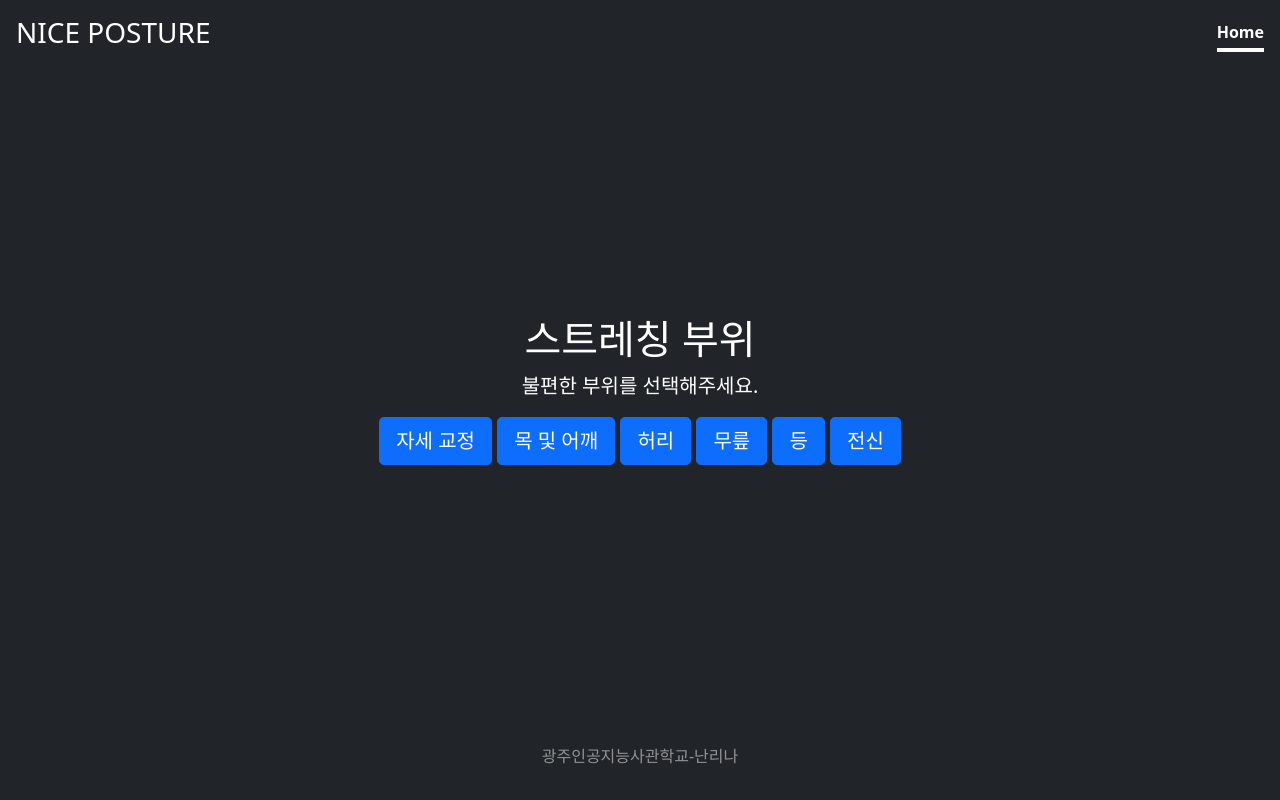
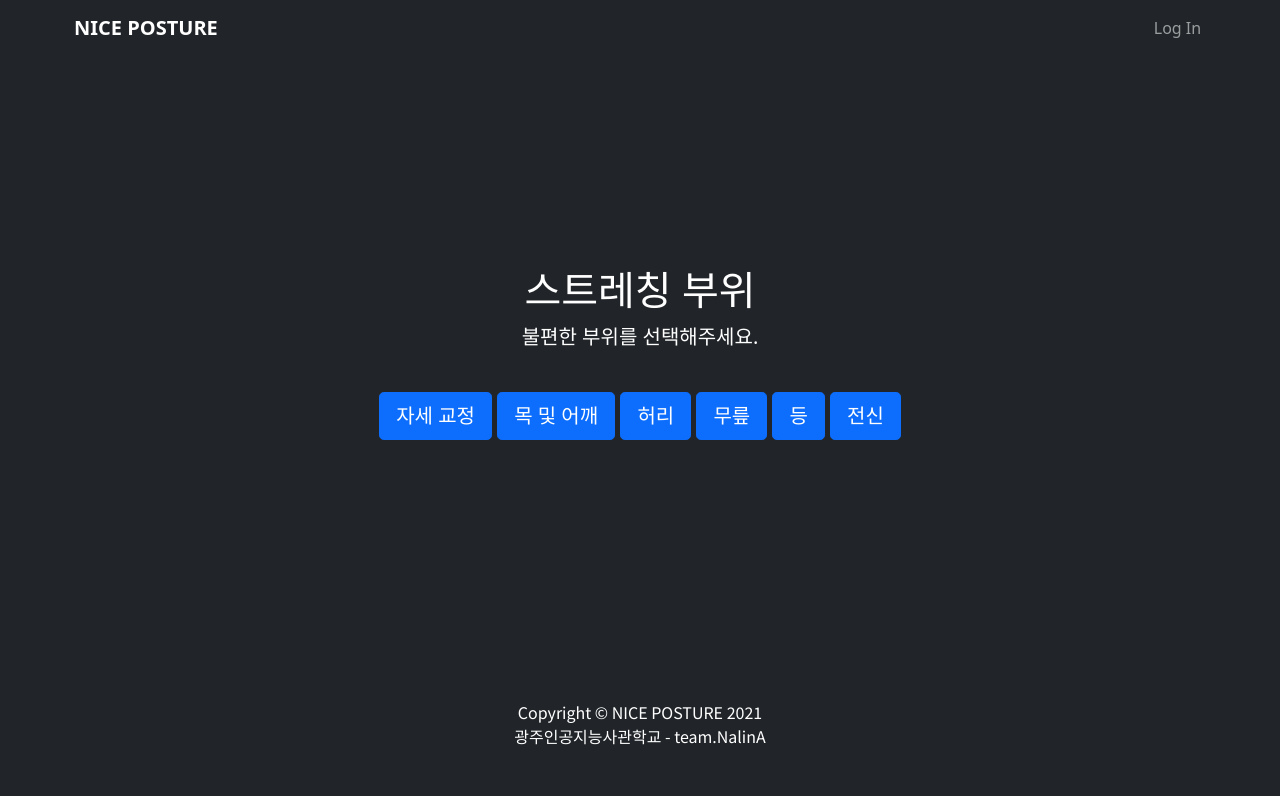
Before and after one commit to M1nseoPark/Nice-Posture, a Django app: page /stretch/ in a window 1280 px wide. Run offline with Django 3.2, Linux system fonts and the light colour scheme; some libraries are stand-ins or nearby versions.

Commit message:
Design 3

```diff
--- a/detect/templates/detect/main.html
+++ b/detect/templates/detect/main.html
@@ -7,7 +7,7 @@
     <meta name="description" content="">
     <meta name="author" content="Mark Otto, Jacob Thornton, and Bootstrap contributors">
     <meta name="generator" content="Hugo 0.88.1">
-    <title>Cover Template · Bootstrap v5.1</title>
+    <title>Main</title>
 
     <link rel="canonical" href="https://getbootstrap.com/docs/5.1/examples/cover/">
     <link href="{% static 'detect/bootstrap/bootstrap.min.css' %}" rel="stylesheet" media="screen">
--- a/stretch/templates/stretch/menu.html
+++ b/stretch/templates/stretch/menu.html
@@ -26,6 +26,11 @@
 
 
     <style>
+      @import url('https://fonts.googleapis.com/css2?family=Noto+Sans+KR&display=swap');
+
+      body {
+        font-family: 'Noto Sans KR';
+      }
 
       .bd-placeholder-img {
         font-size: 1.125rem;
@@ -72,24 +77,16 @@
     <link href="cover.css" rel="stylesheet">
     <link href="https://cdn.jsdelivr.net/npm/bootstrap@5.1.3/dist/css/bootstrap.min.css" rel="stylesheet" integrity="sha384-1BmE4kWBq78iYhFldvKuhfTAU6auU8tT94WrHftjDbrCEXSU1oBoqyl2QvZ6jIW3" crossorigin="anonymous">
   </head>
-  <body class="d-flex h-100 text-center text-white bg-dark">
 
-<div class="cover-container d-flex w-100 h-100 p-3 mx-auto flex-column">
-  <header class="mb-auto">
-    <div>
-      <h3 class="float-md-start mb-0">NICE POSTURE</h3>
-      <nav class="nav nav-masthead justify-content-center float-md-end">
-        <a class="nav-link active" aria-current="page" href="#">Home</a>
-        <!--메인페이지 연결해주세요!-->
+  <body>
 
-      </nav>
-    </div>
-  </header>
+    {% include 'detect/navbar.html' %}
 
+    <div class="d-flex h-100 text-center text-white bg-dark cover-container d-flex w-100 h-100 p-3 mx-auto flex-column">
 
-  <main class="px-3">
+      <main class="px-3" style="margin-top: 250px; margin-bottom: 180px;">
         <h1>스트레칭 부위</h1>
-    <p class="lead">불편한 부위를 선택해주세요.</p>
+        <p class="lead" style="margin-bottom: 40px;">불편한 부위를 선택해주세요.</p>
         <p class="lead">
             <a href="#" class="btn btn-lg btn-primary">자세 교정</a>
             <a href="#" class="btn btn-lg btn-primary">목 및 어깨</a>
@@ -101,13 +98,9 @@
 
         </p>
       </main>
-
-  <footer class="mt-auto text-white-50">
-    <p>광주인공지능사관학교-난리나 </p>
-  </footer>
     </div>
 
-
+    {% include 'detect/footer.html' %}
 
   </body>
 </html>
```
Lines whose indentation alone changed are shown as unchanged.
